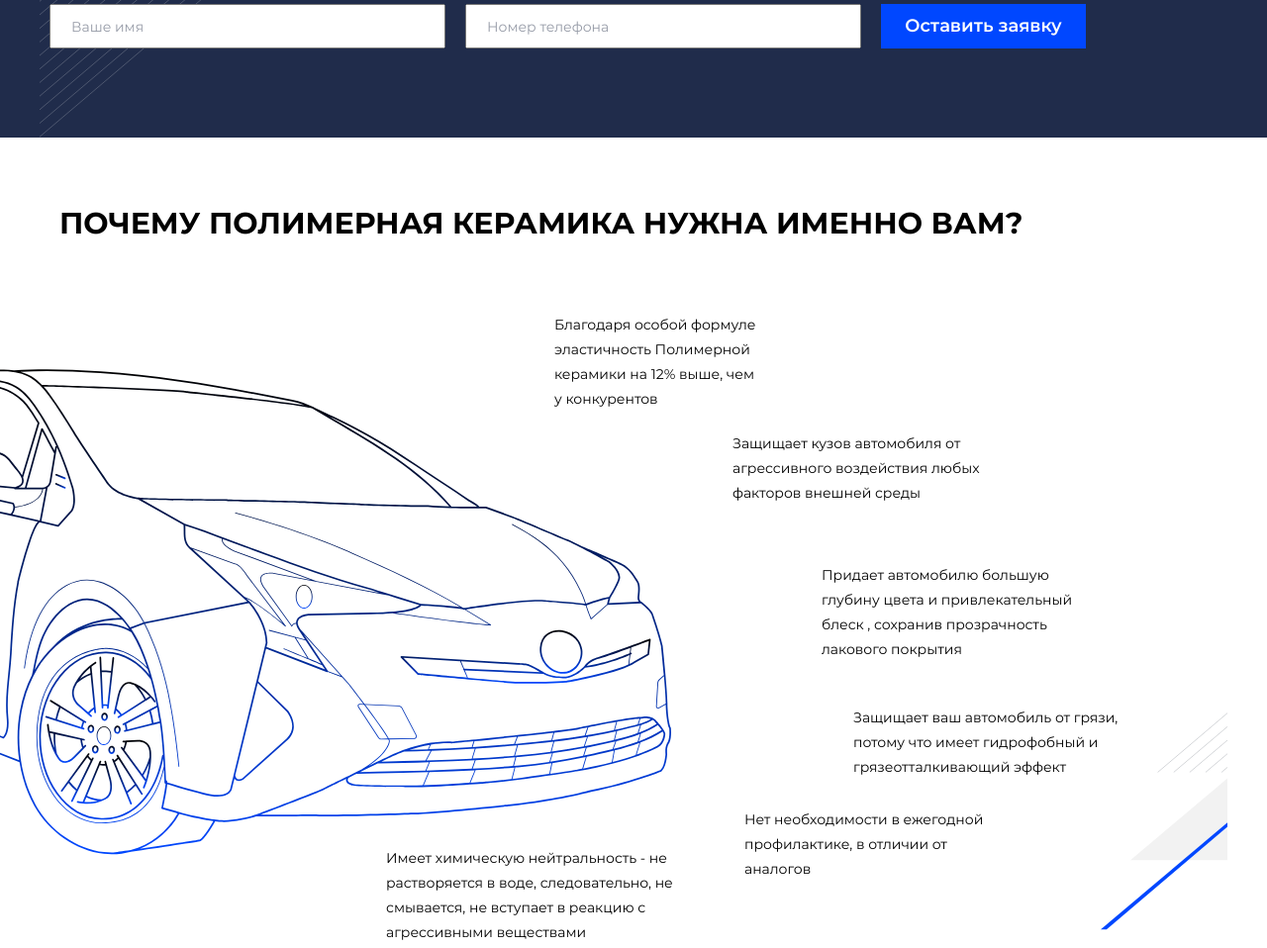
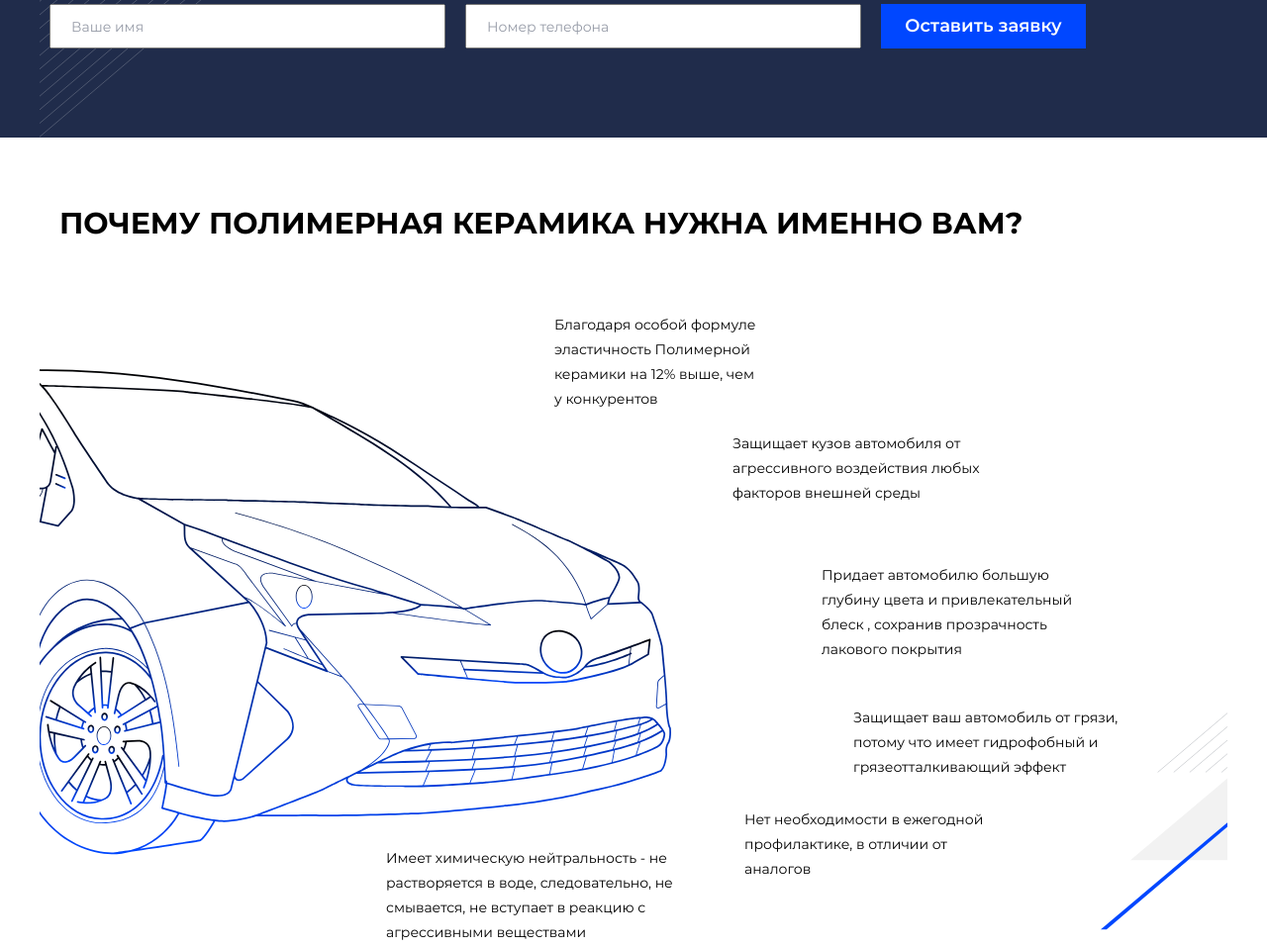
Before and after one commit to AngryFennec/polymer, a website: page source/index.html in a window 1280 px wide. Shown: the part 3010-3968 px from the top of the page at 99% size. Drawn offline with nearby package versions, Linux system fonts and the light colour scheme; files that its build step writes are made by us from their sources.

Commit message:
машина

```diff
--- a/source/less/advantage.less
+++ b/source/less/advantage.less
@@ -115,22 +115,22 @@
 @media (min-width:1200px) {
   .advantage {
     width: 1200px;
-    background:
+    background: url("../images/car-desktop.svg") no-repeat -280px 234px,
     url("../images/advantage-back2.svg") no-repeat 1072px 242px,
     url("../images/advantage-back1.svg") no-repeat 1129px 330px;
     //url("../images/advantage-back-desktop.svg") no-repeat -6px -255px;
   }
   .advantage__img {
-    display: block;
+    display: none;
     top: 234px;
     left: -280px;
   }
   .advantage__aside {
+  z-index: 1;
    position: absolute;
    left: 0;
    top: 200px;
    background-image: linear-gradient(to right, rgba(255,255,255,1), rgba(255, 255, 255, 0.8),  rgba(255, 255, 255, 0.1));
-   z-index: 1;
   }
   .advantage__header {
     padding: 0;
@@ -197,7 +197,7 @@
     width: 1920px;
     padding-left: 380px;
     padding-right: 380px;
-    background:
+    background: url("../images/car-desktop.svg") no-repeat 80px 234px,
     url("../images/advantage-back2.svg") no-repeat 1435px 242px,
     url("../images/advantage-back1.svg") no-repeat 1491px 330px,
     url("../images/advantage-back-desktop.svg") no-repeat -12px -265px;
```
